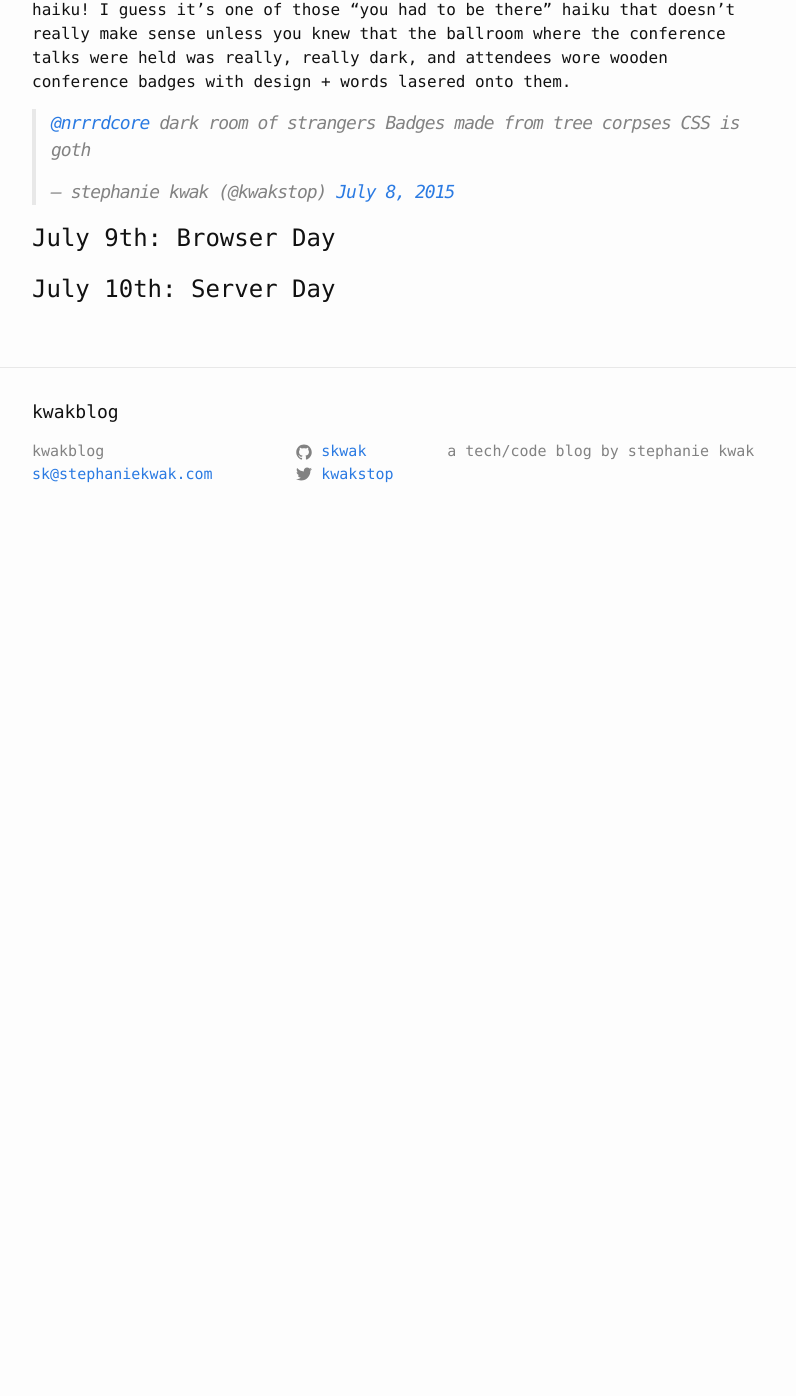
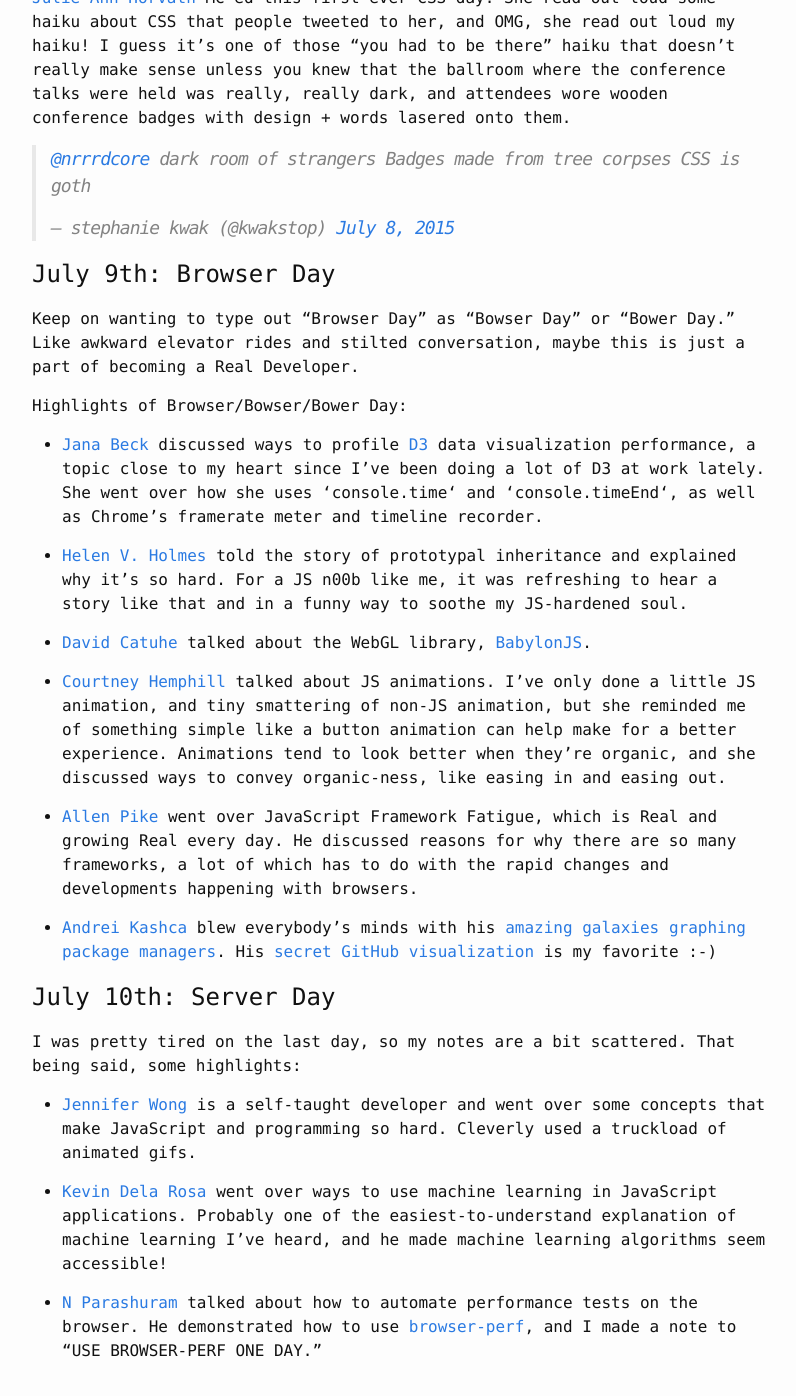
Before and after one commit to skwak/skwak.github.io, a Jekyll site: the page built from _posts/2015-07-16-cascadia-fest.markdown, in a window 1280 px wide and 1400 px high, scrolled down 1752 px. Shown: the top 1396 px of the window, without its empty margins (238-1034 px from the left). Built offline with Jekyll 4.4.1, drawn with Linux system fonts in a browser that asks for light colours; comment, search, counter and statistics services are not loaded; before the commit the page ends 2297 px from its top, so only the background shows below that; some of the changed text lies outside the part shown.

Commit message:
finish blog post

```diff
--- a/_posts/2015-07-16-cascadia-fest.markdown
+++ b/_posts/2015-07-16-cascadia-fest.markdown
@@ -13,8 +13,9 @@
 The conference was divided up into three days: July 8th was CSS day, July 9th was Browser Day, and July 10th was Server Day. Here are some highlights:
 
 July 8th: CascadiaCSS
+
 =====================
-This was the first ever CascadiaCSS. I had been feeling kind of down about CSS before I attended, so I was totally inspired by the talks and now really, really want to experiment with Sass. In fact, I'm exploring Sass right now with this very blog, which is made with [Jekyll](http://www.jekyllrb.com).
+This was the first ever CascadiaCSS. I had been feeling kind of down about CSS before I attended, so I was totally inspired by the talks and now really, really want to experiment with Sass. In fact, I'm exploring Sass right now with this very blog, which is made with [Jekyll](http://www.jekyllrb.com). I'm also attempting to use Vim right now to edit this, so my computing life is getting fitter...happier? *cool shrug*
 
 Some highlights:
 * [Alan Mooiman](http://www.alanmoo.com) talked about how preprocessors are great for testing new concepts but that CSS is making headway at accommodating a lot of ideas preprocessors have paved the way for.
@@ -37,8 +38,31 @@
 <blockquote class="twitter-tweet" lang="en"><p lang="en" dir="ltr"><a href="https://twitter.com/nrrrdcore">@nrrrdcore</a> &#10;dark room of strangers&#10;Badges made from tree corpses&#10;CSS is goth</p>&mdash; stephanie kwak (@kwakstop) <a href="https://twitter.com/kwakstop/status/618920275669684224">July 8, 2015</a></blockquote>
 <script async src="//platform.twitter.com/widgets.js" charset="utf-8"></script>
 
+
 July 9th: Browser Day
 =====================
+Keep on wanting to type out "Browser Day" as "Bowser Day" or "Bower Day." Like awkward elevator rides and stilted conversation, maybe this is just a part of becoming a Real Developer.
+
+Highlights of Browser/Bowser/Bower Day:
+* [Jana Beck](http://janabeck.com/) discussed ways to profile [D3](http://www.d3js.org) data visualization performance, a topic close to my heart since I've been doing a lot of D3 at work lately.  She went over how she uses ‘console.time‘ and ‘console.timeEnd‘, as well as Chrome's framerate meter and timeline recorder.
+
+* [Helen V. Holmes](http://helenvholmes.com/) told the story of prototypal inheritance and explained why it's so hard. For a JS n00b like me, it was refreshing to hear a story like that and in a funny way to soothe my JS-hardened soul.
+
+* [David Catuhe](https://twitter.com/deltakosh) talked about the WebGL library, [BabylonJS](http://www.babylonjs.com/).
+
+* [Courtney Hemphill](https://twitter.com/chemphill) talked about JS animations. I've only done a little JS animation, and tiny smattering of non-JS animation, but she reminded me of something simple like a button animation can help make for a better experience. Animations tend to look better when they're organic, and she discussed ways to convey organic-ness, like easing in and easing out.
+
+* [Allen Pike](https://twitter.com/apike) went over JavaScript Framework Fatigue, which is Real and growing Real every day. He discussed reasons for why there are so many frameworks, a lot of which has to do with the rapid changes and developments happening with browsers.
+
+ * [Andrei Kashca](https://github.com/anvaka) blew everybody's minds with his [amazing galaxies graphing package managers](http://anvaka.github.io/pm/#/). His [secret GitHub visualization](http://anvaka.github.io/pm/#/galaxy/github?l=1) is my favorite :-)
 
 July 10th: Server Day
 =====================
+
+I was pretty tired on the last day, so my notes are a bit scattered. That being said, some highlights:
+
+* [Jennifer Wong](http://mochimachine.org/) is a self-taught developer and went over some concepts that make JavaScript and programming so hard. Cleverly used a truckload of animated gifs.
+
+* [Kevin Dela Rosa](https://twitter.com/kevd1337) went over ways to use machine learning in JavaScript applications. Probably one of the easiest-to-understand explanation of machine learning I've heard, and he made machine learning algorithms seem accessible!
+
+* [N Parashuram](http://nparashuram.com/) talked about how to automate performance tests on the browser. He demonstrated how to use [browser-perf](https://github.com/axemclion/browser-perf), and I made a note to "USE BROWSER-PERF ONE DAY."
```
Also changed, not shown: other parts of _posts/2015-07-16-cascadia-fest.markdown (+1 -1 lines).
